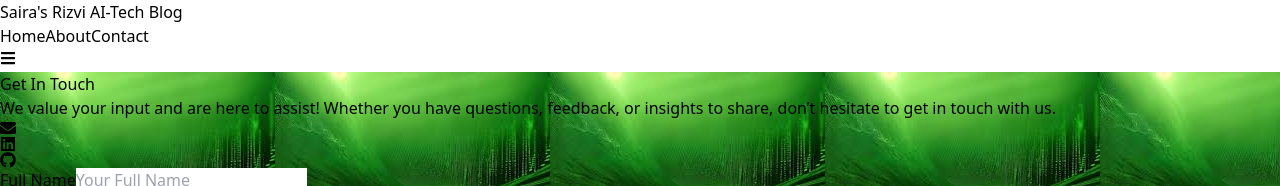
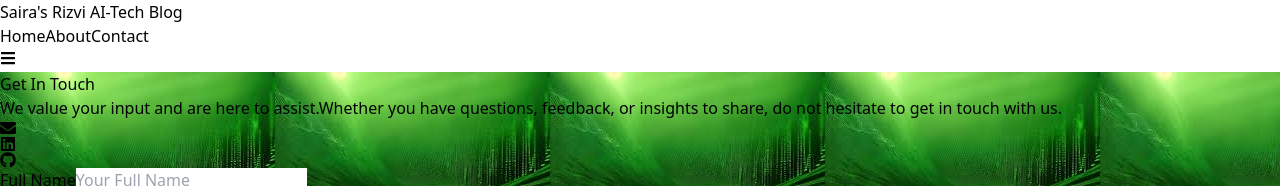
Before and after one commit to sairarizvi6/dynamic-blog, a Next.js app: page /contact in a window 1280 px wide. Shown: the top 186 px of the page. Built offline with nearby package versions, Linux system fonts and the light colour scheme.

Commit message:
Update page.tsx

```diff
--- a/src/app/contact/page.tsx
+++ b/src/app/contact/page.tsx
@@ -1,6 +1,7 @@
 import Navbar from '@//components/Navbar';
 import Footer from '@//components/Footer';
 import { FaLinkedin, FaGithub, FaEnvelope } from 'react-icons/fa';
+
 
 export default function ContactPage() {
   return (
@@ -12,7 +13,7 @@ export default function ContactPage() {
         <div
           className="relative bg-cover bg-center bg-no-repeat min-h-screen"
           style={{
-            backgroundImage: "url('/background-image.jpg')",
+            backgroundImage: "url('/background-image.jpg')"
           }}
         >
           <div className="absolute inset-0 bg-black opacity-60"></div>
@@ -22,8 +23,7 @@ export default function ContactPage() {
             {/* Contact Header */}
             <h1 className="text-5xl font-bold mb-6">Get In Touch</h1>
             <p className="text-xl mb-10 max-w-3xl mx-auto">
-
-We value your input and are here to assist! Whether you have questions, feedback, or insights to share, don’t hesitate to get in touch with us.
+              We value your input and are here to assist.Whether you have questions, feedback, or insights to share, do not hesitate to get in touch with us.
             </p>
 
             <div className="flex justify-center space-x-8 mb-12">
```
